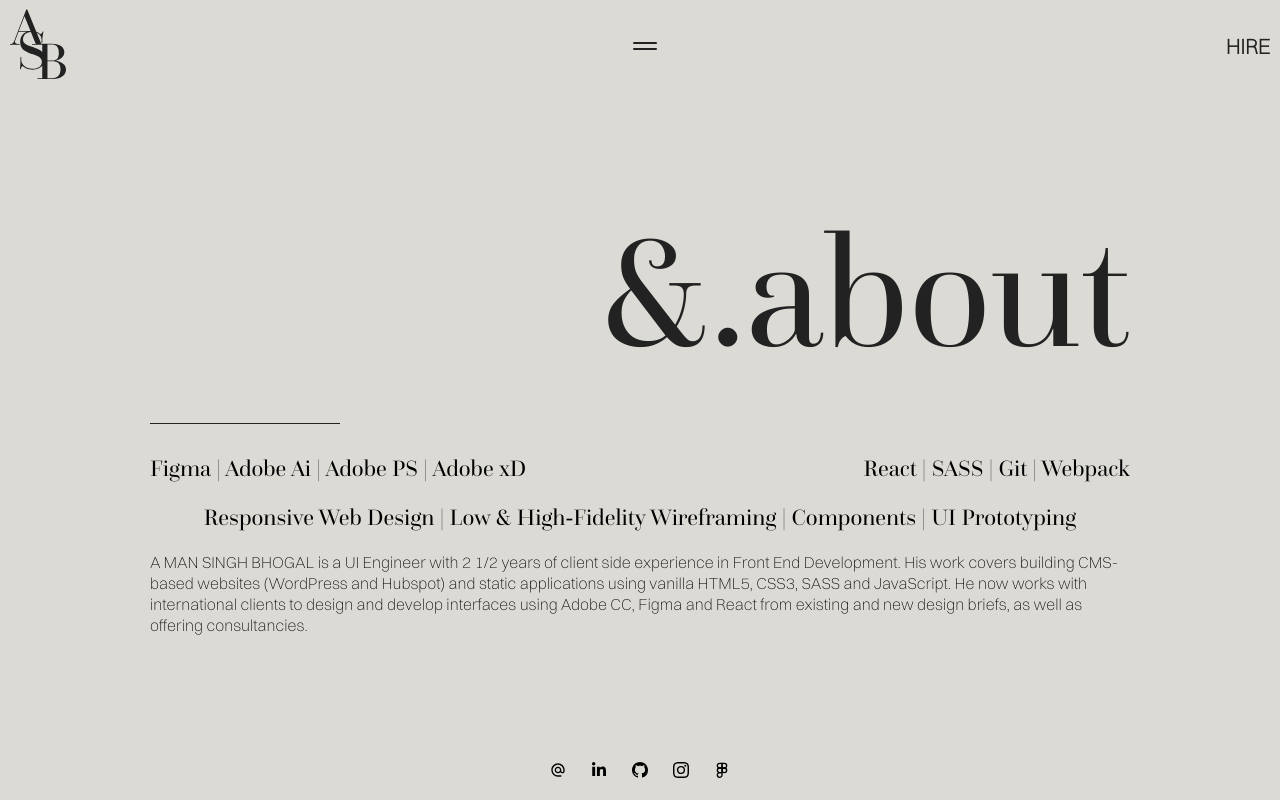
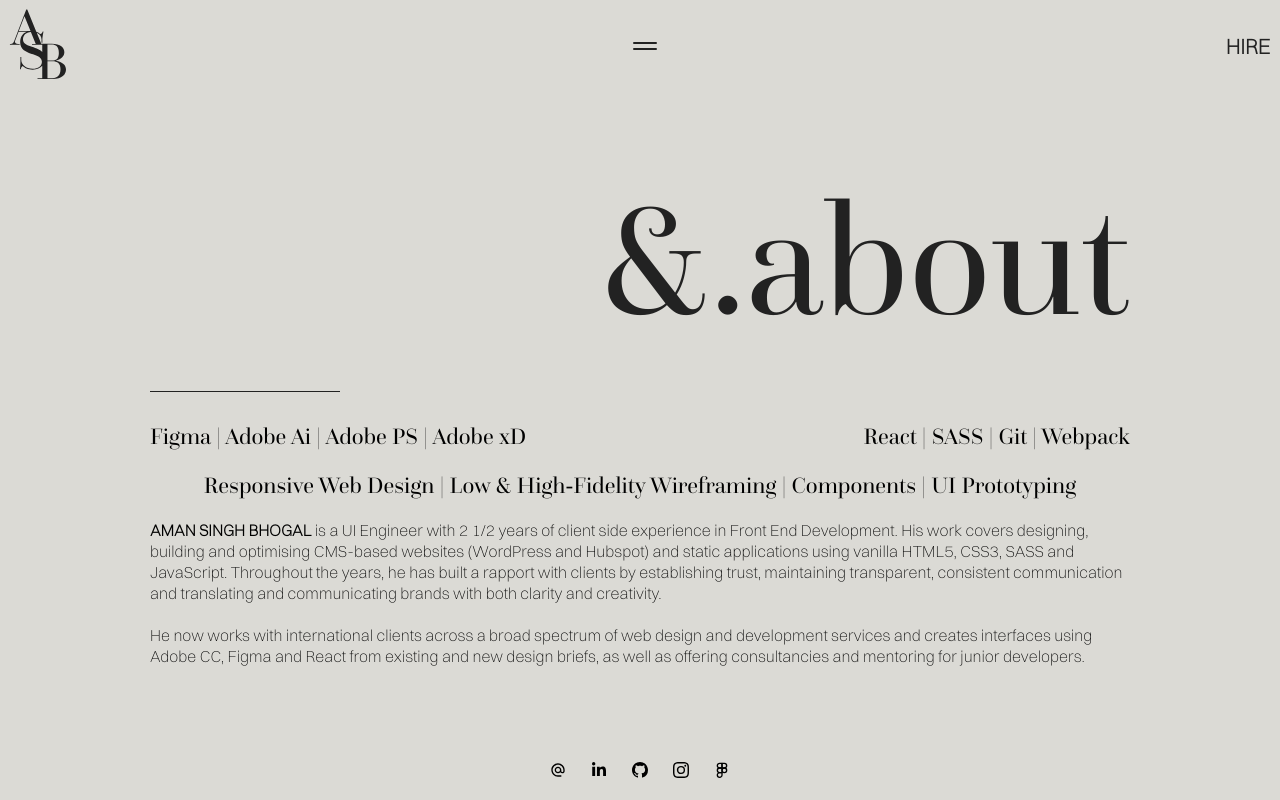
Before and after one commit to asbhogal/Personal-Portfolio-Site, a React app: page /about in a window 1280 px wide. Built offline with nearby package versions, Linux system fonts and the light colour scheme.

Commit message:
updated content

```diff
--- a/src/components/About.jsx
+++ b/src/components/About.jsx
@@ -23,7 +23,10 @@ const About = () => {
                                 Responsive Web Design &#124; Low & High-Fidelity Wireframing &#124; Components &#124; UI Prototyping
                             </p>
                         </div>
-                    <p className="AboutText">A MAN SINGH BHOGAL is a UI Engineer with 2 1/2 years of client side experience in Front End Development. His work covers building CMS-based websites (WordPress and Hubspot) and static applications using vanilla HTML5, CSS3, SASS and JavaScript. He now works with international clients to design and develop interfaces using Adobe CC, Figma and React from existing and new design briefs, as well as offering consultancies.</p>
+                    <p className="AboutText"><span className="AboutName">AMAN SINGH BHOGAL</span> is a UI Engineer with 2 1/2 years of client side experience in Front End Development. His work covers designing, building and optimising CMS-based websites (WordPress and Hubspot) and static applications using vanilla HTML5, CSS3, SASS and JavaScript. Throughout the years, he has built a rapport with clients by establishing trust, maintaining transparent, consistent communication and translating and communicating brands with both clarity and creativity.
+                    <br></br>
+                    <br></br>
+                    He now works with international clients across a broad spectrum of web design and development services and creates interfaces using Adobe CC, Figma and React from existing and new design briefs, as well as offering consultancies and mentoring for junior developers.</p>
                 </div>
                 </section>
             <Footer />
--- a/src/scss/_partials/_components/_about.scss
+++ b/src/scss/_partials/_components/_about.scss
@@ -4,6 +4,7 @@
 
 .AboutSection {
     height: calc(100vh - 152px);
+    display: flex;
     flex-direction: column;
     justify-content: center;
     gap: 30px;
@@ -11,14 +12,12 @@
         display: flex;
     }
     .PageHeaderTitle {
+        display: flex;
         flex-direction: column;
         @include HeadingOneTitle;
     }
     .AboutContent {
         gap: 20px;
-        > * {
-            display: flex;
-        }
         flex-direction: column;
         justify-content: flex-start;
         #DesignSkills {
@@ -30,6 +29,8 @@
             text-align: center;
         }
         .ExperienceList {
+            display: flex;
+            justify-content: flex-start;
             gap: 25px;
             font-family: 'Questa Grande', sans-serif;
             font-size: clamp(1.125rem, 1.0179rem + 0.5357vw, 1.5rem);        text-align: left;
@@ -39,6 +40,9 @@
         } */
         .AboutText {
             font-family: 'Switzer', sans-serif;
+            .AboutName {
+                font-weight: 600;
+            }
         }
     }
 }
```
Also changed, not shown: 1 other file (tests, documents, lock files or other folders).
